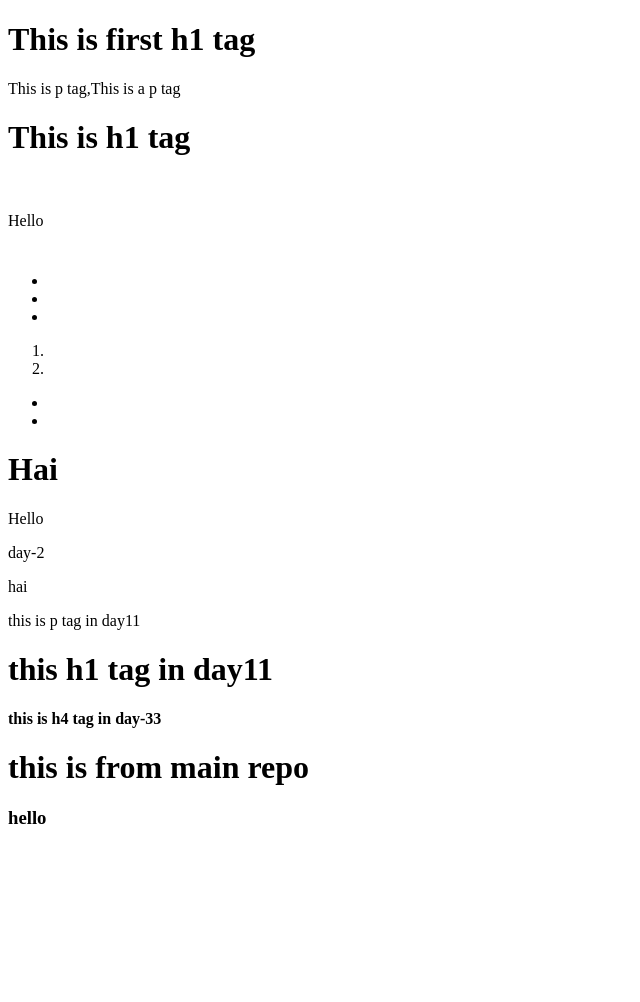
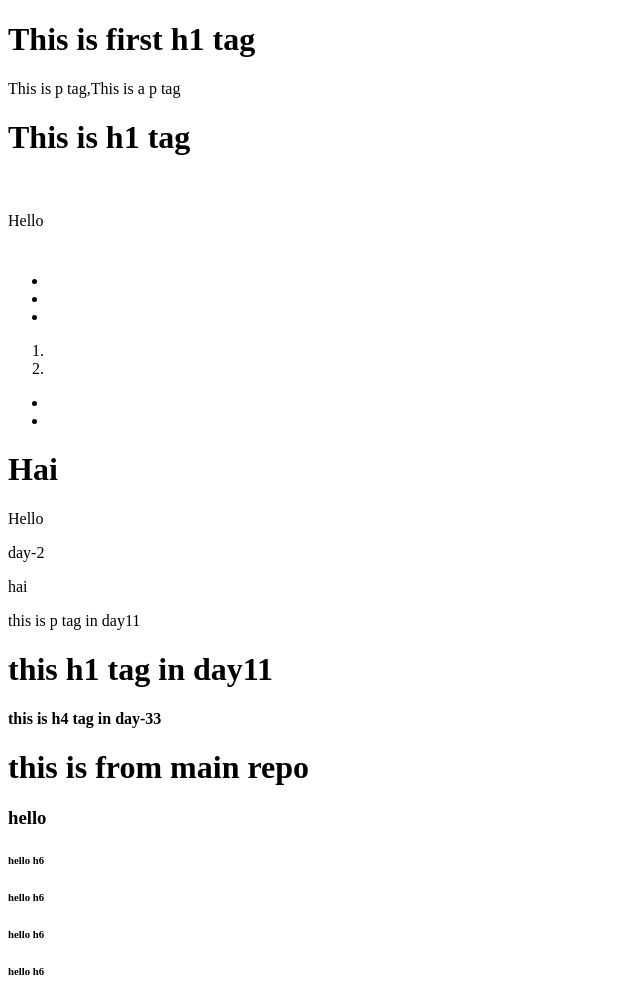
Before and after one commit to Rajesh-07-P/myrepo, a plain HTML site: page index.html in a window 1280 px wide. Shown: the whole page, without its empty margins (0-640 px from the left). Before the commit the page ends 848 px from the top, so only its background shows below. Drawn offline with Linux system fonts and the light colour scheme.

Commit message:
added h6 tags

```diff
--- a/index.html
+++ b/index.html
@@ -42,5 +42,9 @@
     <h4>this is h4 tag in day-33</h4>
     <h1>this is from main repo</h1>
     <h3>hello</h3>
+    <h6>hello h6</h6>
+    <h6>hello h6</h6>
+    <h6>hello h6</h6>
+    <h6>hello h6</h6>
 </body>
 </html>
```
